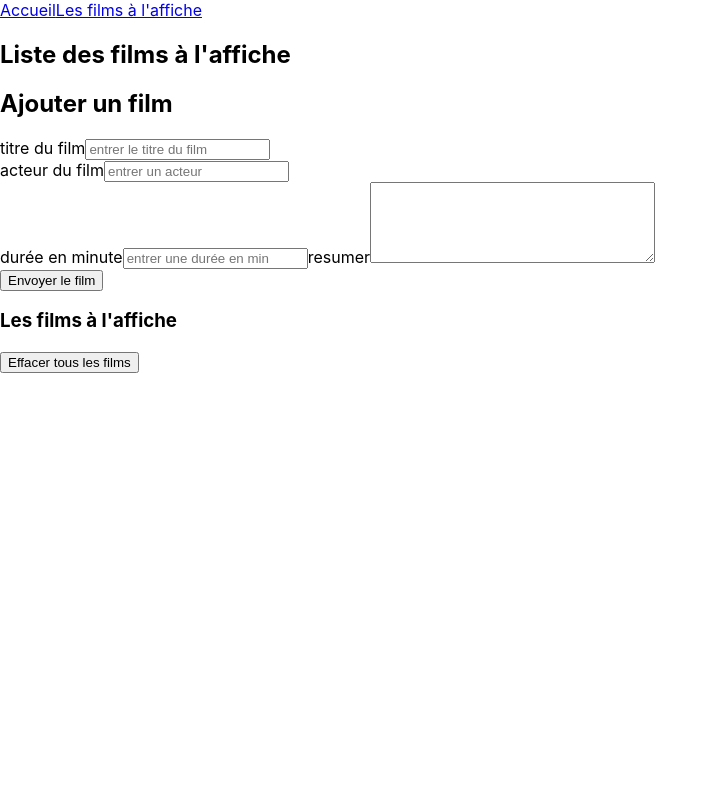
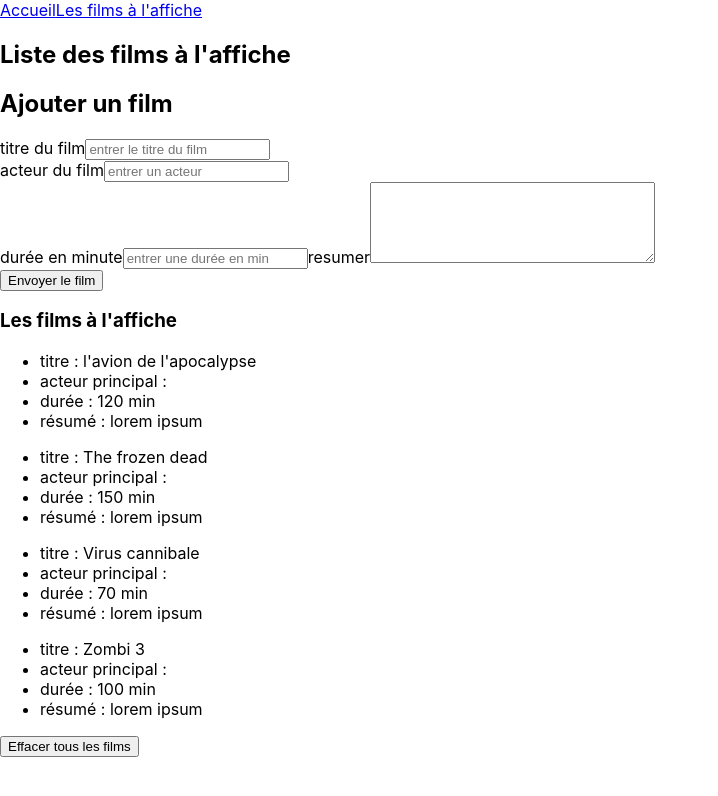
Before and after one commit to dev-allan/cinema_Allan_Duminy, a React (Create React App) app: page /movies in a window 1280 px wide. Shown: the top 796 px of the page, without its empty margins (0-718 px from the left). Built offline with nearby package versions, Linux system fonts and the light colour scheme.

Commit message:
ajout commentaire

```diff
--- a/public/index.html
+++ b/public/index.html
@@ -24,7 +24,7 @@
       work correctly both with client-side routing and a non-root public URL.
       Learn how to configure a non-root public URL by running `npm run build`.
     -->
-    <title>React App</title>
+    <title>CineNanard</title>
   </head>
   <body>
     <noscript>You need to enable JavaScript to run this app.</noscript>
--- a/src/DB.json
+++ b/src/DB.json
@@ -1,26 +1,26 @@
 [
   {
-    "title": "film1",
+    "title": "l'avion de l'apocalypse",
     "actors": "actor1",
     "duration": 120,
     "resume": "lorem ipsum"
   },
   {
-    "title": "film2",
+    "title": "The frozen dead",
     "actors": "actor2",
-    "duration": 120,
+    "duration": 150,
     "resume": "lorem ipsum"
   },
   {
-    "title": "film3",
+    "title": "Virus cannibale",
     "actors": "actor3",
-    "duration": 120,
+    "duration": 70,
     "resume": "lorem ipsum"
   },
   {
-    "title": "film4",
+    "title": "Zombi 3",
     "actors": "actor4",
-    "duration": 120,
+    "duration": 100,
     "resume": "lorem ipsum"
   }
 ]
--- a/src/common/Navigation/Routing.jsx
+++ b/src/common/Navigation/Routing.jsx
@@ -23,7 +23,7 @@ export const Routing = (props) => {
         <Routes>
           <Route path="/" element={<Navigate to="/accueil" />} />
           <Route path="/accueil" element={<Home data={props.data}/>} />
-          <Route path="/movies" element={<MoviesList/>} />
+          <Route path="/movies" element={<MoviesList data={props.data}/>} />
           <Route path="*" element={<Page404/>} />
         </Routes>
       </Router>
--- /dev/null
+++ b/src/common/helpers.jsx
@@ -0,0 +1,3 @@
+export function getRandomInt(max) {
+    return Math.floor(Math.random() * max);
+}
--- a/src/pages/Home.jsx
+++ b/src/pages/Home.jsx
@@ -1,12 +1,14 @@
 import React, { Fragment } from "react";
+import { getRandomInt } from "../common/helpers";
 
+/**
+ *
+ * @param {Data afin d'afficher une film random en page d'accueil} props
+ * @returns une vue affichant un film random
+ */
 export const Home = (props) => {
-  function getRandomInt(max) {
-    return Math.floor(Math.random() * max);
-  }
   let intRandom = getRandomInt(props.data.length);
   let data = props.data[intRandom];
-  console.log(data)
   return (
     <Fragment>
       <h1>Bienvenue chez CineNanard !</h1>
--- a/src/pages/Movie/MoviesDetail.jsx
+++ b/src/pages/Movie/MoviesDetail.jsx
@@ -1,5 +1,10 @@
 import React, { Fragment } from 'react';
 
+/**
+ *
+ * @param {data} props
+ * @returns une vue des détails d'un film
+ */
 export const MoviesDetail = (props) => {
     return (
         <Fragment>
--- a/src/pages/Movie/MoviesForm.jsx
+++ b/src/pages/Movie/MoviesForm.jsx
@@ -1,5 +1,11 @@
 import React, { Fragment, useState } from "react";
+import DB from "./../../DB.json"
 
+/**
+ *
+ * @param {data} props
+ * @returns une vue comprenant le formulaire d'ajout de films
+ */
 export const MoviesForm = (props) => {
   const [movie, setMovie] = useState({
     title: "",
@@ -40,6 +46,7 @@ export const MoviesForm = (props) => {
     e.preventDefault();
     e.stopPropagation();
     props.addMovie(movie);
+    DB.push(movie)
   };
 
   return (
--- a/src/pages/Movie/MoviesList.jsx
+++ b/src/pages/Movie/MoviesList.jsx
@@ -2,8 +2,13 @@ import React, { Fragment, useState } from "react";
 import MoviesForm from "./MoviesForm";
 import MoviesDetail from "./MoviesDetail";
 
+/**
+ *
+ * @param {data} props
+ * @returns la vue d'une liste de films avec un bouton permettant de tout supprimer à l'affichage
+ */
 export const MoviesList = (props) => {
-  const [listMovies, setListMovies] = useState([]);
+  const [listMovies, setListMovies] = useState(props.data);
 
   const handleAddMovie = (movie) => {
     setListMovies([...listMovies, movie]);
```
